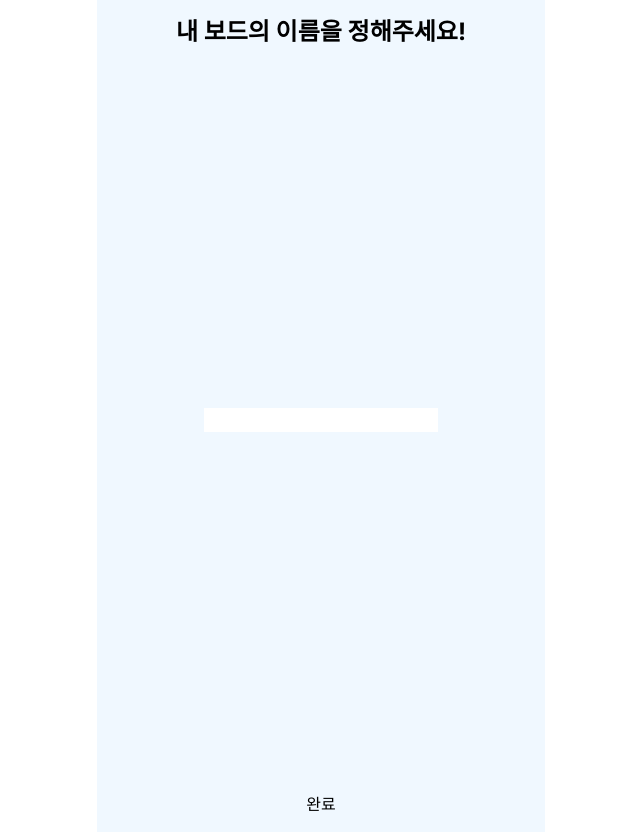
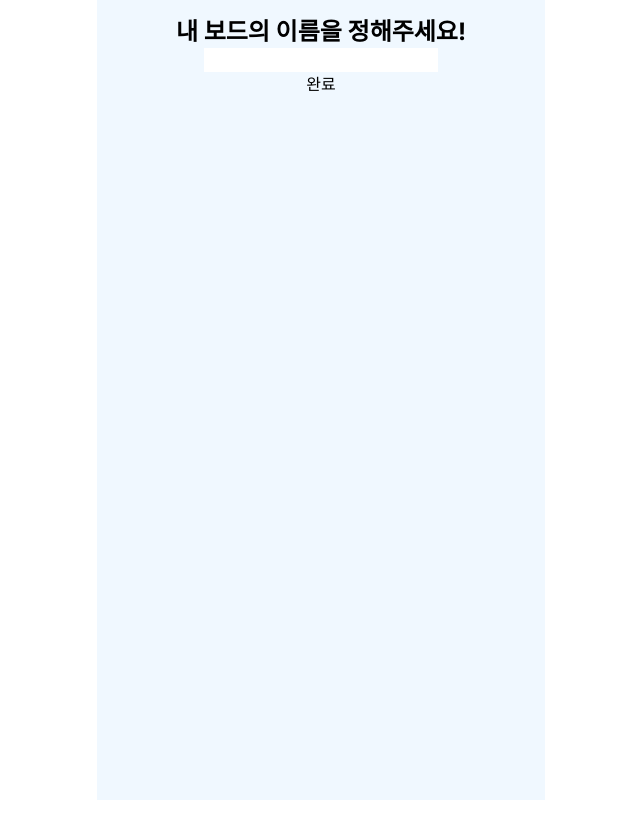
Before and after one commit to DDD-Community/DDD-11-Sonny-Polabo-FE, a Next.js app: page /board/create in a window 1280 px wide. Shown: the whole page, without its empty margins (319-959 px from the left). After the commit the page ends 800 px from the top, so only its background shows below. Built offline with nearby package versions, Linux system fonts and the light colour scheme.

Commit message:
#5 style: min-h-screen을 layout으로, main을 div로 변경

```diff
--- a/src/app/(board)/board/[boardId]/loading.tsx
+++ b/src/app/(board)/board/[boardId]/loading.tsx
@@ -1,8 +1,8 @@
 const Loading = () => {
   return (
-    <main className="min-h-screen">
+    <div className="min-h-screen">
       <h1>Loading...</h1>
-    </main>
+    </div>
   )
 }
 
--- a/src/app/(board)/board/[boardId]/page.tsx
+++ b/src/app/(board)/board/[boardId]/page.tsx
@@ -12,7 +12,7 @@
   }
 
   return (
-    <div className="min-h-screen">
+    <div>
       <h1>{board.id}</h1>
       <h2>{board.name}</h2>
       <Link href={`/board/${boardId}/polaroid/create`}>폴라로이드 추가</Link>
--- a/src/app/(board)/board/[boardId]/polaroid/create/page.tsx
+++ b/src/app/(board)/board/[boardId]/polaroid/create/page.tsx
@@ -19,7 +19,7 @@
   }
 
   return (
-    <div className="min-h-screen flex flex-col justify-between items-center">
+    <div className="flex flex-col justify-between items-center">
       <h1 className="text-2xl font-bold">사진을 업로드해주세요!</h1>
       <input
         type="text"
--- a/src/app/(board)/board/create/page.tsx
+++ b/src/app/(board)/board/create/page.tsx
@@ -26,7 +26,7 @@
   }
 
   return (
-    <div className="min-h-screen flex flex-col justify-between items-center">
+    <div className="flex flex-col justify-between items-center">
       <h1 className="text-2xl font-bold">내 보드의 이름을 정해주세요!</h1>
       <input
         type="text"
--- a/src/app/(home)/page.tsx
+++ b/src/app/(home)/page.tsx
@@ -2,14 +2,14 @@
 
 const HomePage = () => {
   return (
-    <main className="min-h-screen flex flex-col items-center justify-between p-24">
+    <div className="flex flex-col items-center justify-between p-24">
       <div className="flex flex-col items-center">
         <h2>함께 꾸미는 폴라로이드 보드</h2>
         <h1 className="text-4xl font-bold">POLABO</h1>
       </div>
 
       <Link href="/board/create">시작하기</Link>
-    </main>
+    </div>
   )
 }
 
--- a/src/app/layout.tsx
+++ b/src/app/layout.tsx
@@ -18,7 +18,7 @@
     <html lang="en">
       <body className={inter.className}>
         <main
-          className="max-w-md mx-auto p-4"
+          className="max-w-md mx-auto p-4 min-h-screen"
           style={{
             backgroundColor: 'aliceblue',
           }}
--- a/src/app/not-found.tsx
+++ b/src/app/not-found.tsx
@@ -1,8 +1,8 @@
 const NotFoundPage = () => {
   return (
-    <main className="min-h-screen flex justify-center items-center">
+    <div className="min-h-screen flex justify-center items-center">
       <h1>존재하지 않는 페이지입니다</h1>
-    </main>
+    </div>
   )
 }
 
```
